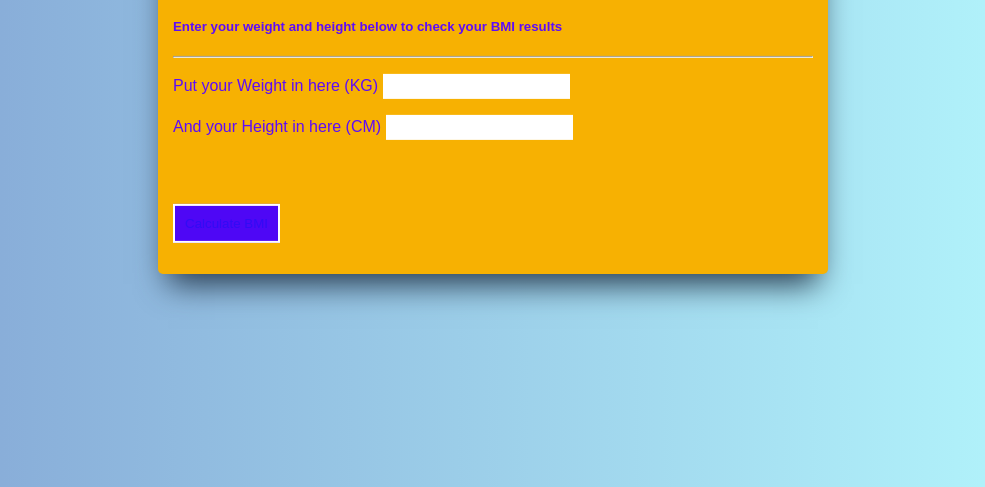
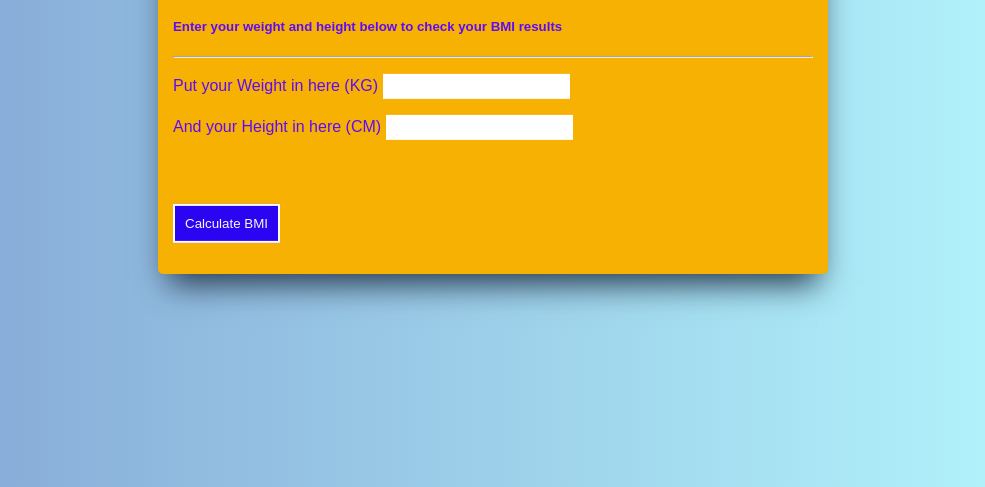
Before and after one commit to nidhomul123/tugas-SKILLVUL-tpa-2, a plain HTML site: page index.html in a window 1280 px wide. Shown: the part 313-800 px from the top of the page, without its empty margins (147-1132 px from the left). Drawn offline with Linux system fonts and the light colour scheme.

Commit message:
Update style.css

```diff
--- a/style.css
+++ b/style.css
@@ -23,10 +23,10 @@ input{
     padding: 5px;
 }
 button{
-    color: rgb(50, 11, 245);
+    color: rgb(247, 247, 248);
     padding: 10px;
     border: 2px solid rgb(254, 254, 254);
-    background: rgb(78, 7, 245);
+    background: rgb(43, 4, 241);
     display: block;
     margin-top: 10%;
     cursor: pointer;
```
